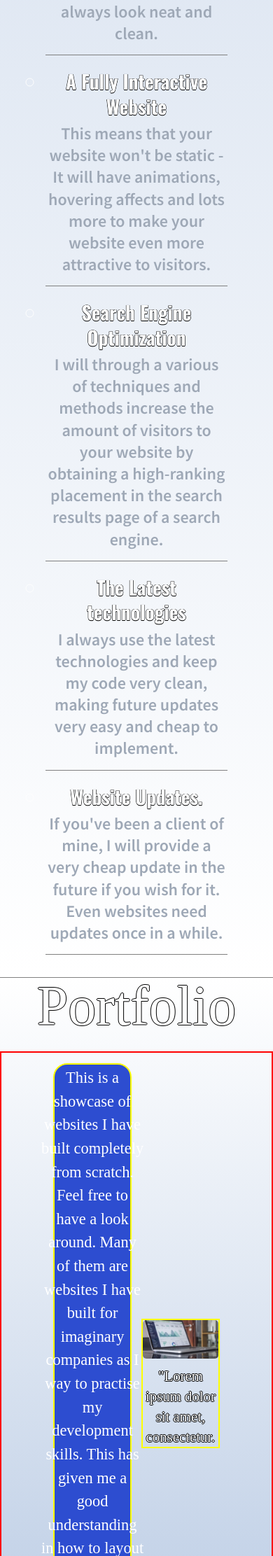
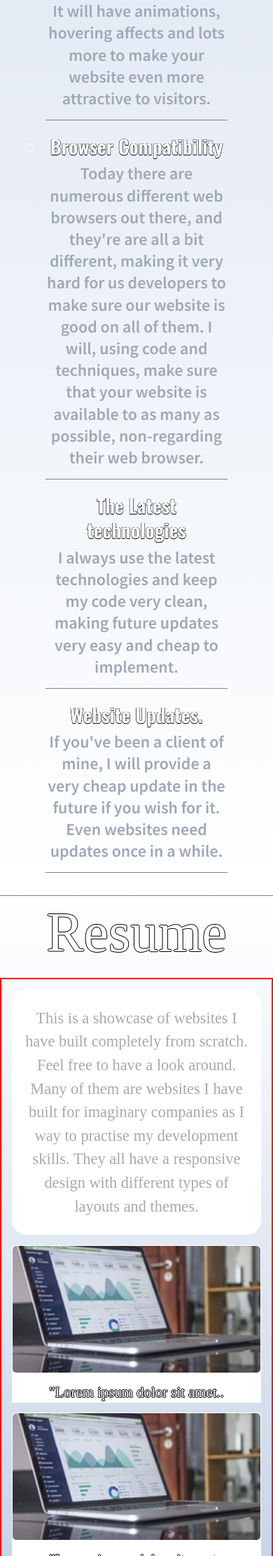
Before and after one commit to vanDeurs/portfolio, a PHP site: page / in a window 390 px wide. Shown: the part 4218-6441 px from the top of the page at 70% size. Run offline with PHP 8.4, Linux system fonts and the light colour scheme; some libraries are stand-ins or nearby versions.

Commit message:
Resume page nearly done. Responsive. Added writing.

```diff
--- a/index.html
+++ b/index.html
@@ -47,7 +47,7 @@
                             <li class="active"><a href="#home">Home</a></li>
                             <li><a href="#about">About</a></li>
                             <li><a href="#service">Service</a></li>
-                            <li><a href="#portfolio">Portfolio</a></li>
+                            <li><a href="#portfolio">Resume</a></li>
                         </ul>
                     </div>
                   </div>
@@ -60,7 +60,6 @@
                         <h4>Hello! My name is</h4>
                         <h1>Alexander Wilson van Deurs</h1>
                         <h3>I am a freelance web developer who makes <br /> <span>clean</span>, <span>elegant</span> and <span>creative</span> looking websites.</h3>
-                        <h5>(or static, messy and ancient if you'd like them to)</h5>
                         <button type="button" class="hire-button">Hire me to build your website!</button>
                     </div>
                 </div>
@@ -79,7 +78,7 @@
                             </header>
                         <article class="aboutme">
                             <header><h3>Who am I?</h3></header>
-                            <p>"Sed ut perspiciatis unde omnis iste natus error sit voluptatem accusantium doloremque laudantium, totam rem aperiam, eaque ipsa quae ab illo inventore veritatis et quasi architecto beatae vitae dicta sunt explicabo. Nemo enim ipsam voluptatem quia voluptas sit aspernatur aut odit aut fugit, sed quia consequuntur magni dolores eos qui ratione voluptatem sequi nesciunt. Neque porro quisquam est, qui dolorem ipsum quia dolor sit amet, consectetur, adipisci velit, sed quia non numquam eius modi tempora incidunt ut labore et dolore magnam aliquam quaerat voluptatem. Ut enim ad minima veniam, quis nostrum exercitationem ullam corporis suscipit laboriosam, nisi ut aliquid ex ea commodi consequatur? Quis autem vel eum iure reprehenderit qui in ea voluptate velit esse quam nihil molestiae consequatur, vel illum qui dolorem eum fugiat quo voluptas nulla pariatur?"</p>
+                            <p>Hello, my name is Alexander Wilson van Deurs. I'm a student, currently living and studying in Stockholm, Sweden. I have been programming since I was 14 years old, and I don't wish to stop. In the middle of 2016 is when I really got interested in web development - so I learning it on my own. <br />I am driven by new challanges, and my goal is to create beautiful projects & websites for my clients, at a reasonable price.</p>
                         </article>
                     </div>
                 </div>
@@ -111,7 +110,7 @@
 
                             </div>
                             <div id="service-info-right">
-                                <h1>I will provide: </h1>
+                                <h1>I can provide: </h1>
                                 <ul>
                                     <li>Search Engine Optimization</li>
                                     <span>I will through a various of techniques and methods increase the amount of visitors to your website by obtaining a high-ranking placement in the search results page of a search engine.</span>
@@ -119,8 +118,8 @@
                                     <span>It doesn't matter what device or screen you're on, your website will always look neat and clean.</span>
                                     <li>A Fully Interactive Website</li>
                                     <span>This means that your website won't be static - It will have animations, hovering affects and lots more to make your website even more attractive to visitors.</span>
-                                    <li>Search Engine Optimization</li>
-                                    <span>I will through a various of techniques and methods increase the amount of visitors to your website by obtaining a high-ranking placement in the search results page of a search engine. </span>
+                                    <li>Browser Compatibility</li>
+                                    <span>Today there are numerous different web browsers out there, and they're are all a bit different, making it very hard for us developers to make sure our website is good on all of them. I will, using code and techniques, make sure that your website is available to as many as possible, non-regarding their web browser. </span>
                                     <li>The Latest technologies</li>
                                     <span>I always use the latest technologies and keep my code very clean, making future updates very easy and cheap to implement.</span>
                                     <li>Website Updates.</li>
@@ -140,15 +139,19 @@
         <div class="site-wrapper" id="portfolio">
             <div class="site-wrapper-inner">
                 <div class="portfolio">
-                    <h1>Portfolio</h1>
+                    <h1>Resume</h1>
                     <div class="portfolio-boxes">
                         <div class="portfolio-box" id="portfolio-info">
-                            <p>This is a showcase of websites I have built completely from scratch. Feel free to have a look around. Many of them are websites I have built for imaginary companies as I way to practise my development skills. This has given me a good understanding in how to layout websites to make the products/service the main attraction of the website.</p>
+                            <p>This is a showcase of websites I have built completely from scratch. Feel free to have a look around. Many of them are websites I have built for imaginary companies as I way to practise my development skills. They all have a responsive design with different types of layouts and themes.</p>
                         </div>
                         <div class="portfolio-box">
-                            <img src="./resources/pictures/course-data.jpg" alt="Website I have built.">
+                            <div class="image-box">
+                                <img src="./resources/pictures/course-data.jpg" alt="Website I have built.">
+                                <span>"Lorem ipsum dolor sit amet, consectetur adipiscing elit, sed do eiusmod tempor incididunt ut labore et dolore magna aliqua. Ut enim ad mini eiusmod tempor incididunt ut labore et dolore magna aliqua. Ut enim ad minieiusmod tempor incididunt ut labor.</span>
+
+                            </div>
                             <div class="portfolio-box-text">
-                                <p>"Lorem ipsum dolor sit amet, consectetur.</p>
+                                <p>"Lorem ipsum dolor sit amet..</p>
                             </div>
                         </div>
                         <div class="portfolio-box">
@@ -162,28 +165,53 @@
                         </div>
 
                         <div class="portfolio-box">
-                            <img src="./resources/pictures/course-data.jpg" alt="Website I have built.">
+                            <div class="image-box">
+                                <img src="./resources/pictures/course-data.jpg" alt="Website I have built.">
+                                <span>"Lorem ipsum dolor sit amet, consectetur adipiscing elit, sed do eiusmod tempor incididunt ut labore et dolore magna aliqua. Ut enim ad mini eiusmod tempor incididunt ut labore et dolore magna aliqua. Ut enim ad minieiusmod tempor incididunt ut labor.</span>
+                            </div>
                             <div class="portfolio-box-text">
-                                <p>"Lorem ipsum dolor sit amet.</p>
+                                <p>"Lorem ipsum dolor sit amet..</p>
                             </div>
                         </div>
 
                         <div class="portfolio-box">
-                            <img src="./resources/pictures/course-data.jpg" alt="Website I have built.">
+                            <div class="image-box">
+                                <img src="./resources/pictures/course-data.jpg" alt="Website I have built.">
+                                <span>"Lorem ipsum dolor sit amet, consectetur adipiscing elit, sed do eiusmod tempor incididunt ut labore et dolore magna aliqua. Ut enim ad mini eiusmod tempor incididunt ut labore et dolore magna aliqua. Ut enim ad minieiusmod tempor incididunt ut labor.</span>
+                            </div>
                             <div class="portfolio-box-text">
-                                <p>"Lorem ipsum dolor sit amet, consectetur..</p>
+                                <p>"Lorem ipsum dolor sit amet..</p>
                             </div>
                         </div>
                         <div class="portfolio-box">
-                            <img src="./resources/pictures/course-data.jpg" alt="Website I have built.">
+                            <div class="image-box">
+                                <img src="./resources/pictures/course-data.jpg" alt="Website I have built.">
+                                <span>"Lorem ipsum dolor sit amet, consectetur adipiscing elit, sed do eiusmod tempor incididunt ut labore et dolore magna aliqua. Ut enim ad mini eiusmod tempor incididunt ut labore et dolore magna aliqua. Ut enim ad minieiusmod tempor incididunt ut labor.</span>
+                            </div>
                             <div class="portfolio-box-text">
-                                <p>"Lorem ipsum dolor sit.</p>
+                                <p>"Lorem ipsum dolor sit amet..</p>
                             </div>
                         </div>
                     </div>
                 </div>
             </div>
         </div>
+
+        <!-- CONTACT PAGE -->
+
+        <div class="contact">
+
+
+
+        </div>
+
+
+        <!-- FOOTER PAGE -->
+
+        <footer>
+
+
+        </footer>
 
 
 
--- a/resources/style.css
+++ b/resources/style.css
@@ -223,6 +223,11 @@ button:active {
     .landing .wrapper h3 {
         font-size: 3rem;
         line-height: 55px;
+    }
+
+    .quote p{
+        display: none;
+        position: absolute;
     }
 }
 
@@ -518,12 +523,12 @@ hr {
     border-radius: 50px;
 }
 
-
 /* PORTFOLIO SECTION */
 
 .portfolio {
     background: linear-gradient(rgba(255,255,255,1), rgba(56,106,177,0.5));
     height: 100%;
+    padding-top: 3%;
 }
 
 .portfolio h1 {
@@ -540,22 +545,27 @@ hr {
     border: 2px solid red;
     justify-content: center;
     align-items: center;
+    flex: 1;
 }
 
 .portfolio-box {
-    width: 30%;
+    width: 45%;
     margin: 2%;
-    border: 2px solid yellow;
+    border: 1px solid #fff;
     display: flex;
     flex-direction: column;
     justify-content: center;
     align-items: center;
+    background: #fff;
+    border-top-left-radius: 5px;
+    border-top-right-radius: 5px;
 }
 
 .image-box {
     position: relative;
-    widows: 100%;
+    width: 100%;
     overflow: hidden;
+    border-radius: 5px;
 }
 
 .image-box img {
@@ -564,15 +574,16 @@ hr {
     margin-bottom: 10px;
     border-radius: 5px;
     transition: all .35s ease-in-out;
+    opacity: 1;
 }
 
 .image-box span {
-    font-size: 1.2rem;
-    line-height: 1.3;
+    font-size: 1.5rem;
+    line-height: 1.5;
     position: absolute;
     width: 90%;
-    top: 2%;
-    left: 7%;
+    top: 15%;
+    left: 5%;
     color: transparent;
     transition: all 400ms ease-in-out;
     text-shadow: none;
@@ -582,6 +593,7 @@ hr {
     -moz-transform: scale(1.1);
     -webkit-transform: scale(1.1);
     transform: scale(1.1);
+    opacity: .2;
 }
 
 .portfolio-box:hover > .image-box span {
@@ -590,7 +602,10 @@ hr {
 
 #portfolio-info {
     border-radius: 20px;
-    background: #2D4DD0;
+    background: #fff;
+    color: darkgray;
+    max-height: 350px;
+    height: 350px;
 }
 
 #portfolio-info p {
@@ -621,3 +636,13 @@ hr {
     line-height: 1.4;
 
 }
+
+
+/* PORTFOLIO MEDIA QUERIES */
+
+@media only screen and (max-width: 1200px) {
+    .portfolio-box {
+        flex-direction: column;
+        width: 100%;
+    }
+}
```
